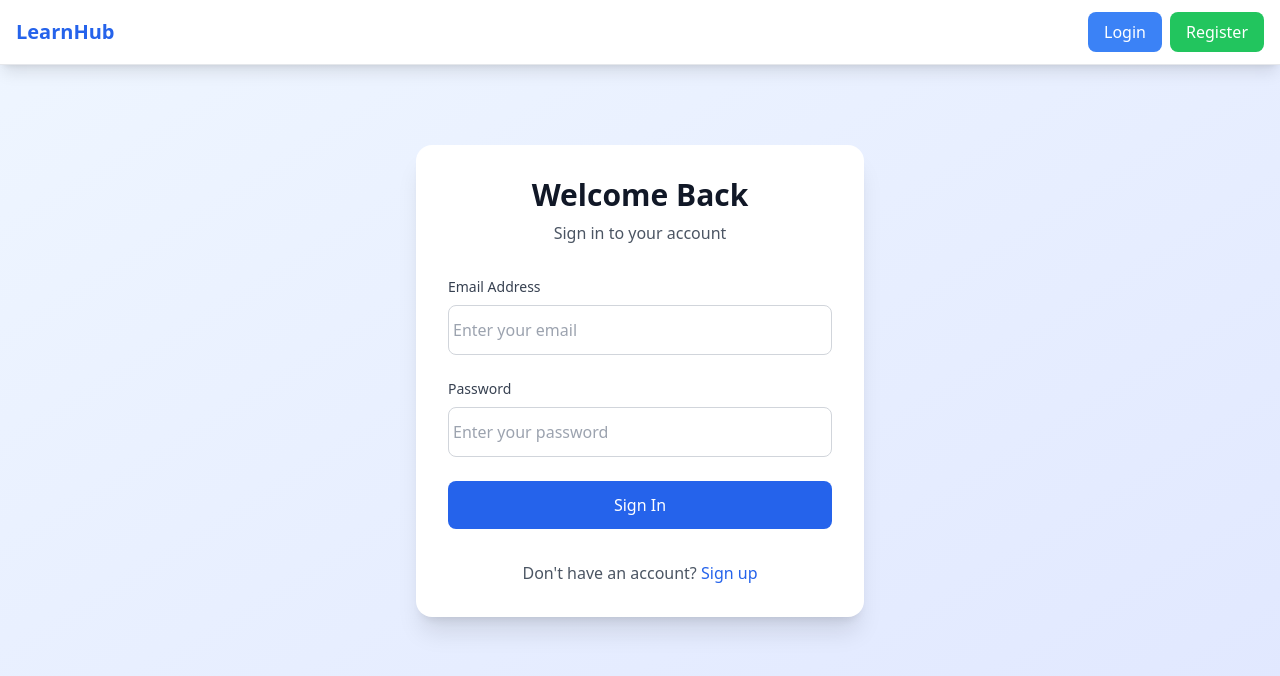
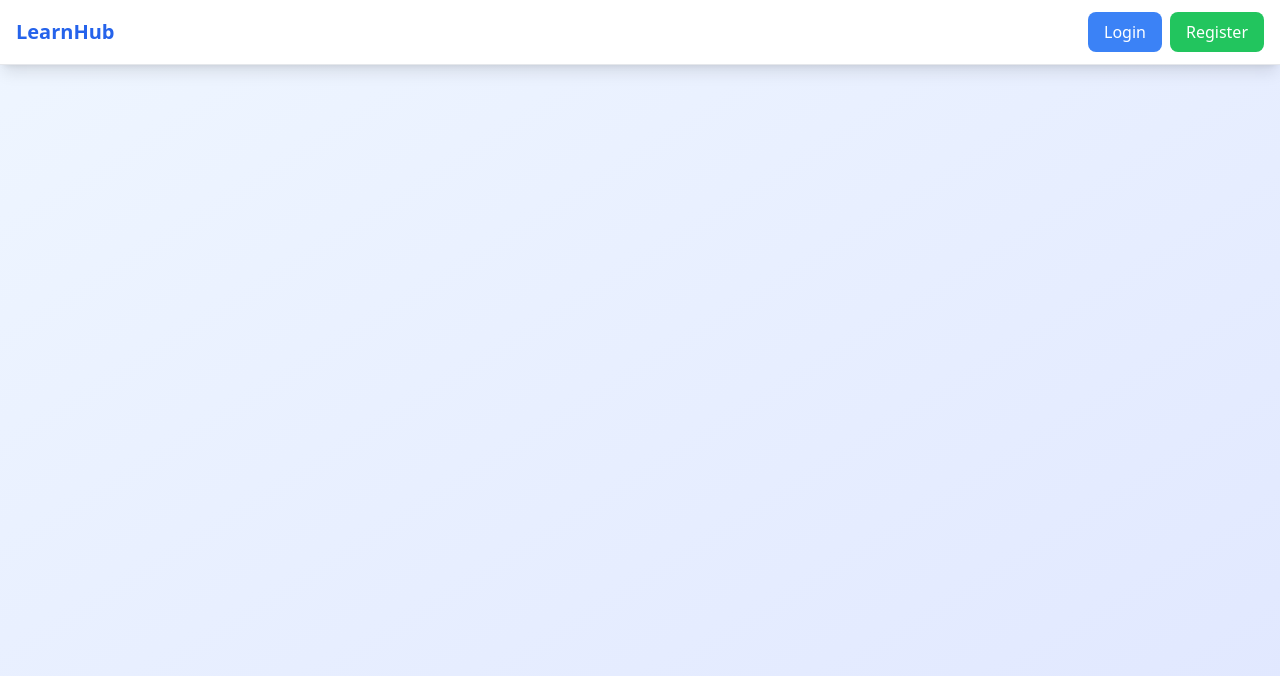
Before and after one commit to Padmaprashath08/lms, a React (Vite) app in the folder project/: page / in a window 1280 px wide. Shown: the top 676 px of the page. Built offline with nearby package versions, Linux system fonts and the light colour scheme.

Commit message:
Update App.jsx

```diff
--- a/project/src/App.jsx
+++ b/project/src/App.jsx
@@ -25,7 +25,7 @@ function AppContent() {
           <Route path="/student" element={user?.role === 'STUDENT' ? <StudentDashboard /> : <Navigate to="/login" />} />
           <Route path="/course/:id" element={user ? <CourseDetails /> : <Navigate to="/login" />} />
           <Route path="/quiz/:courseId" element={user?.role === 'STUDENT' ? <Quiz /> : <Navigate to="/login" />} />
-          <Route path="/" element={user ? <Navigate to={user.role === 'TEACHER' ? '/teacher' : '/student'} /> : <Login />} />
+          <Route path="/api/auth" element={user ? <Navigate to={user.role === 'TEACHER' ? '/teacher' : '/student'} /> : <Login />} />
         </Routes>
       </main>
     </div>
```
